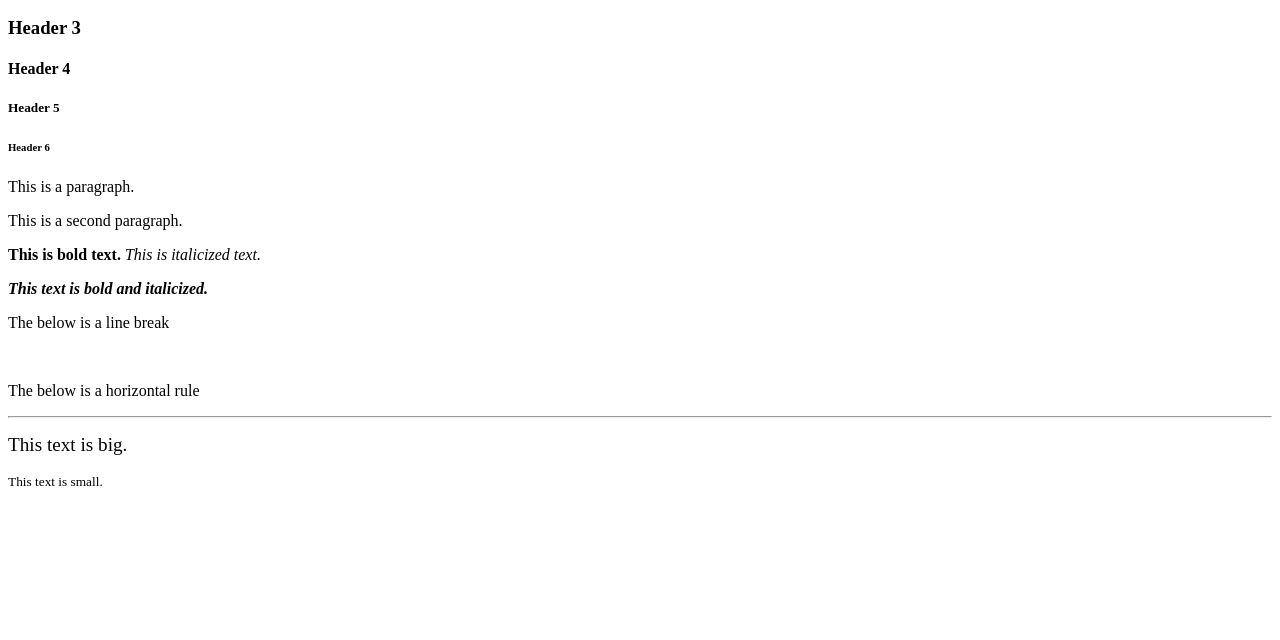
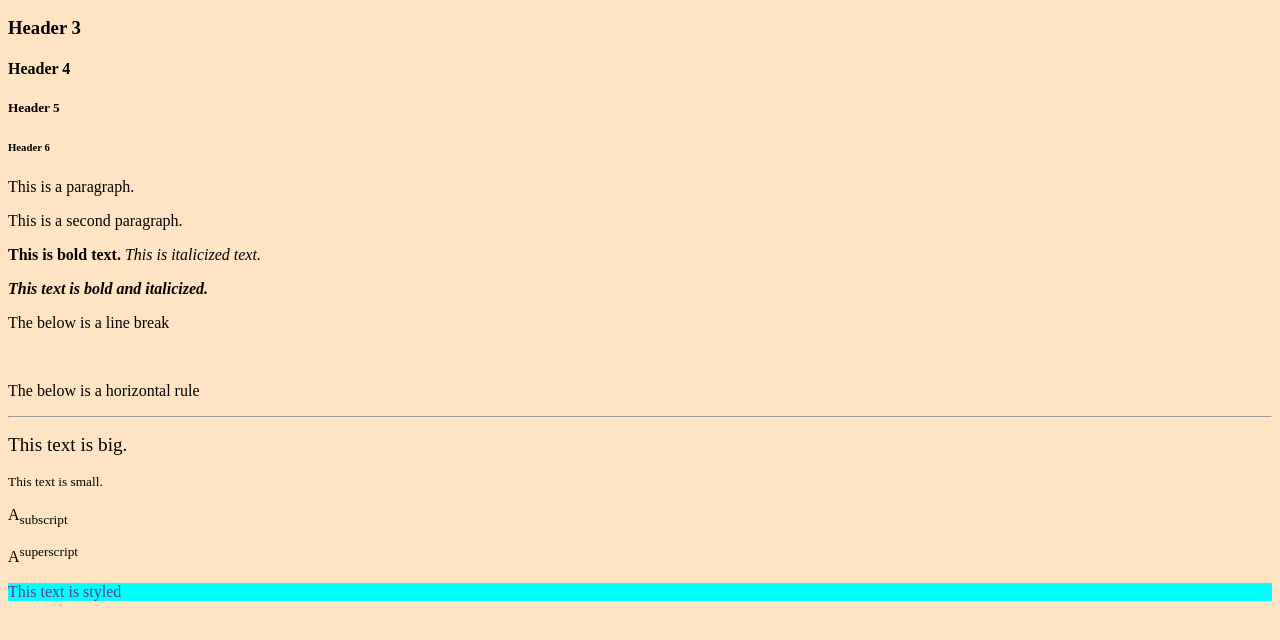
Before and after one commit to Xavbeat03/HTML-Learning, a plain HTML site: page basic_website/index.html in a window 1280 px wide. Shown: the part 110-750 px from the top of the page. Drawn offline with Linux system fonts and the light colour scheme.

Commit message:
feat: add more notes and website adjustments

```diff
--- a/basic_website/index.html
+++ b/basic_website/index.html
@@ -5,7 +5,13 @@
         <meta name="description" content="A basic description of my website">
         <title>Cool Epic Website Title</title>
     </head>
-    <body>
+    <body style="background-color:bisque;">
+        <header>
+            <nav>
+
+            </nav>
+        </header>
+        <main>
             <h1>Header 1</h1>
             <h2>Header 2</h2>
             <h3>Header 3</h3>
@@ -22,5 +28,15 @@
             <hr/>
             <p><big>This text is big.</big></p>
             <p><small>This text is small.</small></p>
+            <p>A<sub>subscript</sub></p>
+            <p>A<sup>superscript</sup></p>
+
+            <!-- This is a comment -->
+
+            <p style="color:rebeccapurple; background-color:aqua;">This text is styled</p>
+        </main>
+        <footer>
+
+        </footer>
     </body>
 </html>
```
Also changed, not shown: 1 other file. Lines whose indentation alone changed are shown as unchanged.
